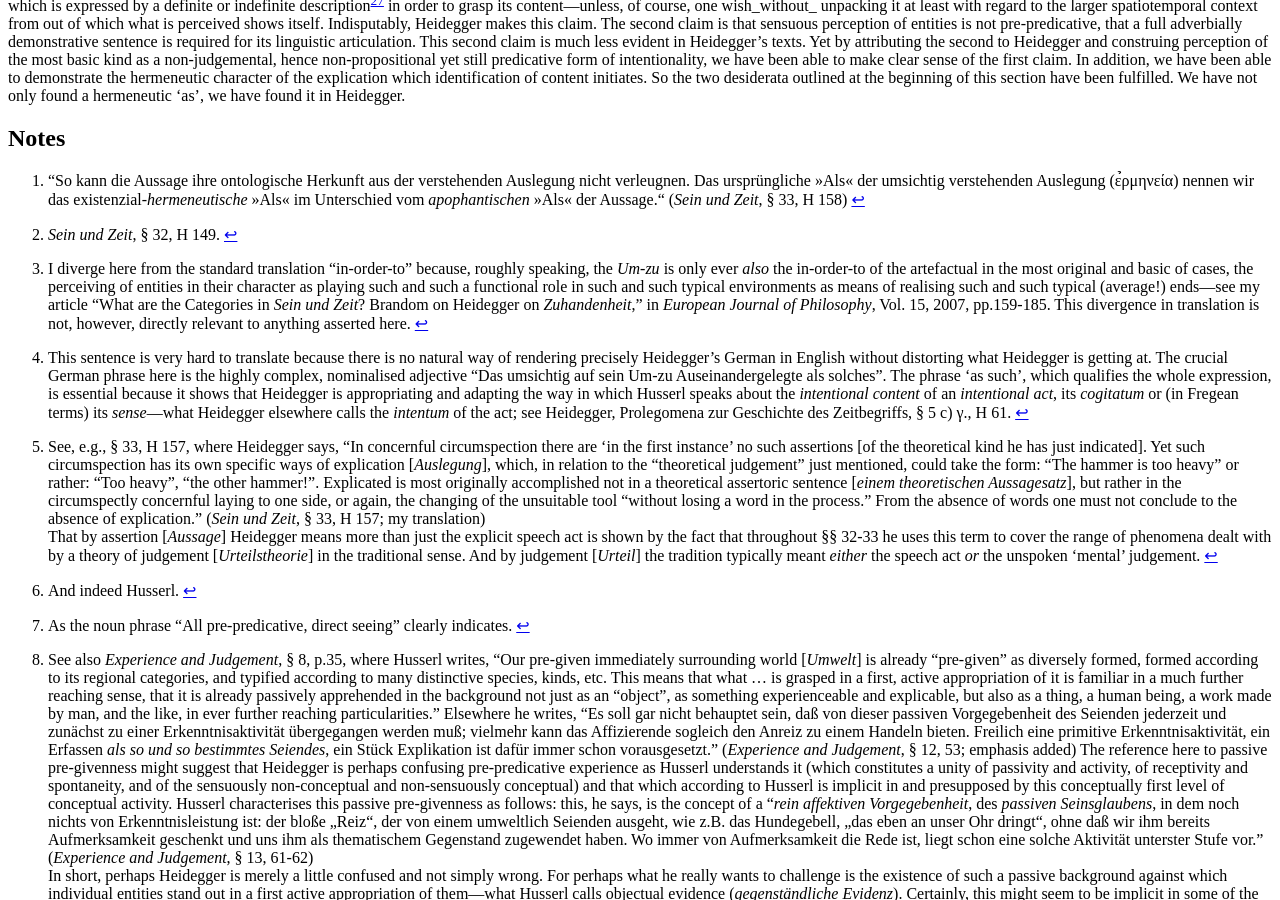
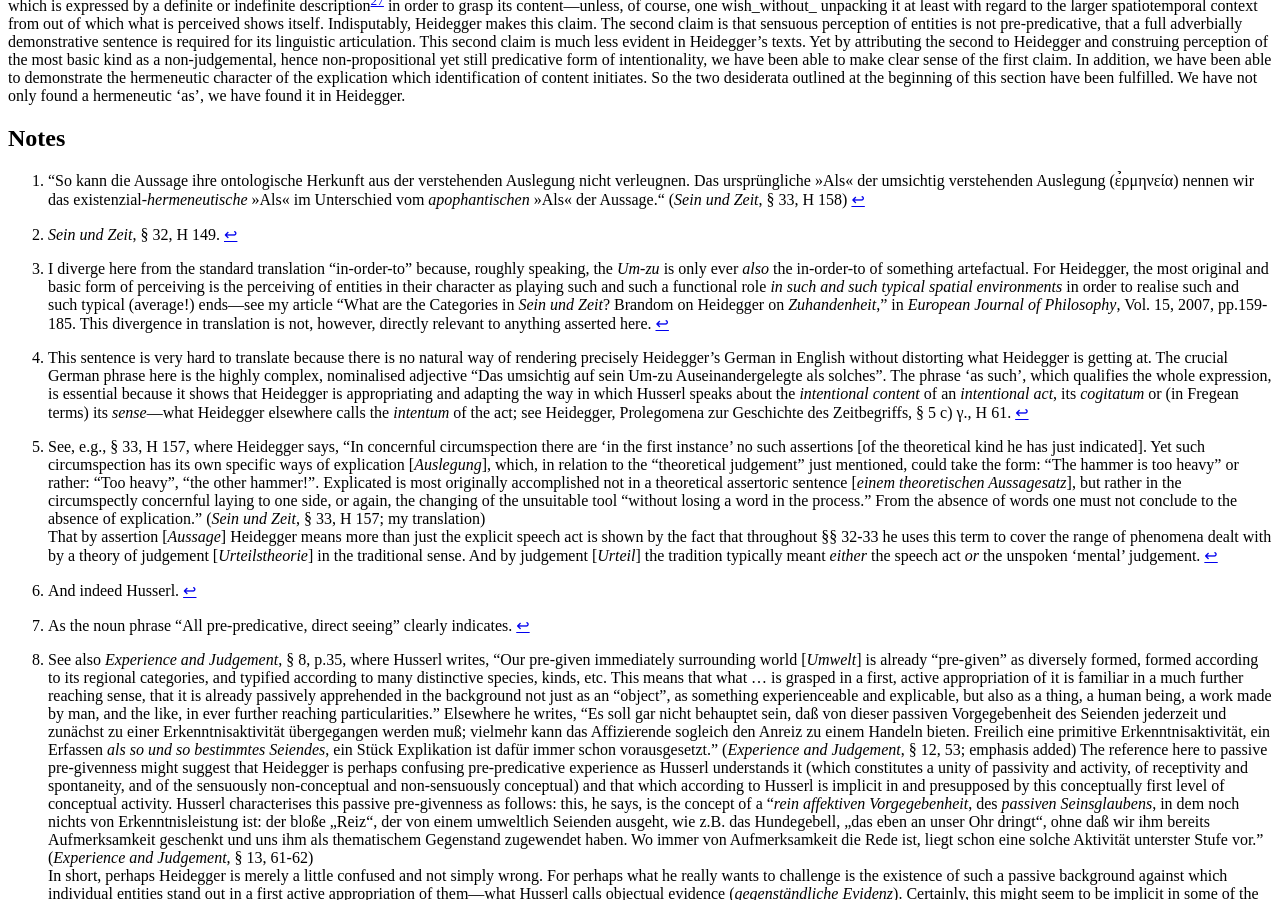
Before and after one commit to klepas/bruins-site, a Jekyll site: the page built from papers/_posts/2007-05-11-Heidegger-and-the-hermeneutic-As.md, in a window 1280 px wide and 900 px high, scrolled down 6817 px. Built offline with Jekyll 4.4.1, drawn with Linux system fonts in a browser that asks for light colours; nearby versions of some CDN libraries; some web fonts are replaced.

Commit message:
further changes to hermeneutic as paper

```diff
--- a/papers/_posts/2007-05-11-Heidegger-and-the-hermeneutic-As.md
+++ b/papers/_posts/2007-05-11-Heidegger-and-the-hermeneutic-As.md
@@ -139,7 +139,7 @@ It is crucial to note that Husserl cannot put this spin on the hermeneutic chara
 
 [^2]: _Sein und Zeit_, § 32, H 149.
 
-[^3]: I diverge here from the standard translation “in-order-to” because, roughly speaking, the _Um-zu_ is only ever _also_ the in-order-to of the artefactual in the most original and basic of cases, the perceiving of entities in their character as playing such and such a functional role in such and such typical environments as means of realising such and such typical (average!) ends—see my article “What are the Categories in _Sein und Zeit_? Brandom on Heidegger on _Zuhandenheit_,” in _European Journal of Philosophy_, Vol. 15, 2007, pp.159-185. This divergence in translation is not, however, directly relevant to anything asserted here.
+[^3]: I diverge here from the standard translation “in-order-to” because, roughly speaking, the _Um-zu_ is only ever _also_ the in-order-to of something artefactual. For Heidegger, the most original and basic form of perceiving is the perceiving of entities in their character as playing such and such a functional role _in such and such typical spatial environments_ in order to realise such and such typical (average!) ends—see my article “What are the Categories in _Sein und Zeit_? Brandom on Heidegger on _Zuhandenheit_,” in _European Journal of Philosophy_, Vol. 15, 2007, pp.159-185. This divergence in translation is not, however, directly relevant to anything asserted here.
 
 [^4]: This sentence is very hard to translate because there is no natural way of rendering precisely Heidegger’s German in English without distorting what Heidegger is getting at. The crucial German phrase here is the highly complex, nominalised adjective “Das umsichtig auf sein Um-zu Auseinandergelegte als solches”. The phrase ‘as such’, which qualifies the whole expression, is essential because it shows that Heidegger is appropriating and adapting the way in which Husserl speaks about the _intentional content_ of an _intentional act_, its _cogitatum_ or (in Fregean terms) its _sense_—what Heidegger elsewhere calls the _intentum_ of the act; see Heidegger, Prolegomena zur Geschichte des Zeitbegriffs, § 5 c) γ., H 61.
 
```
Also changed, not shown: 1 other file.
